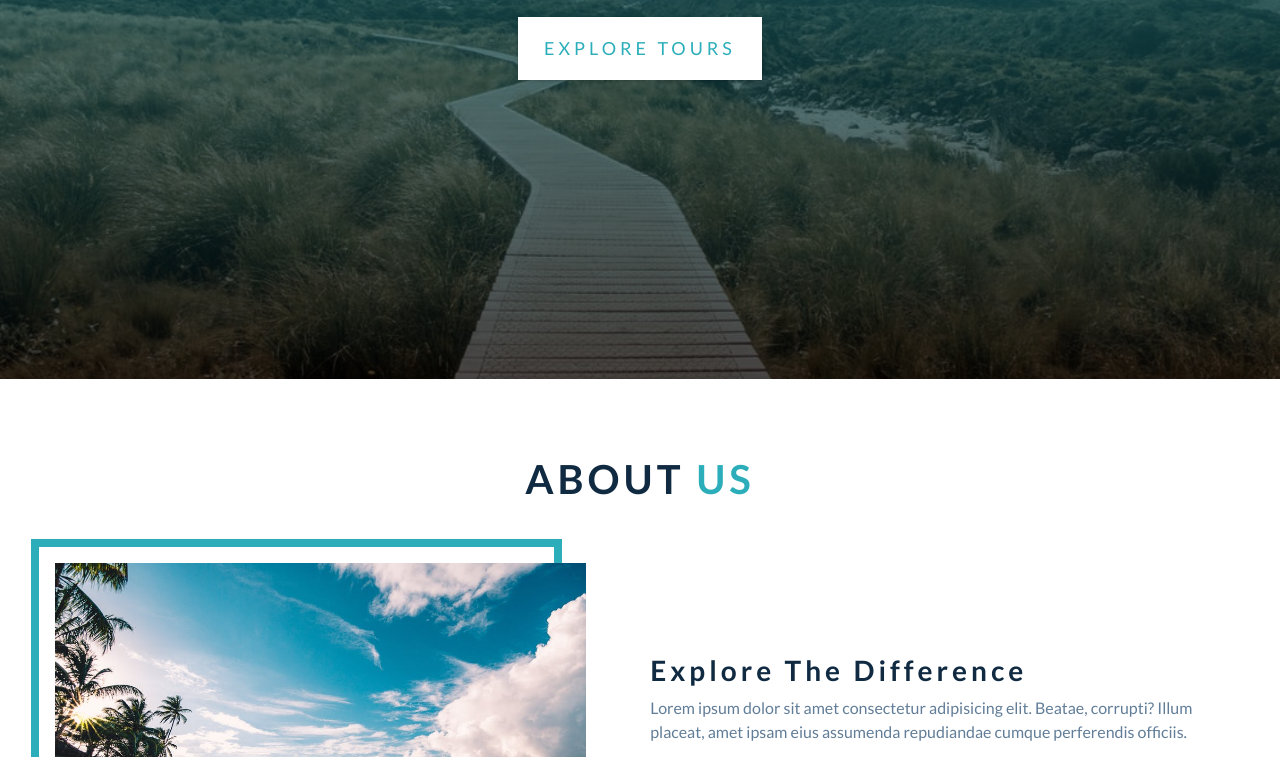
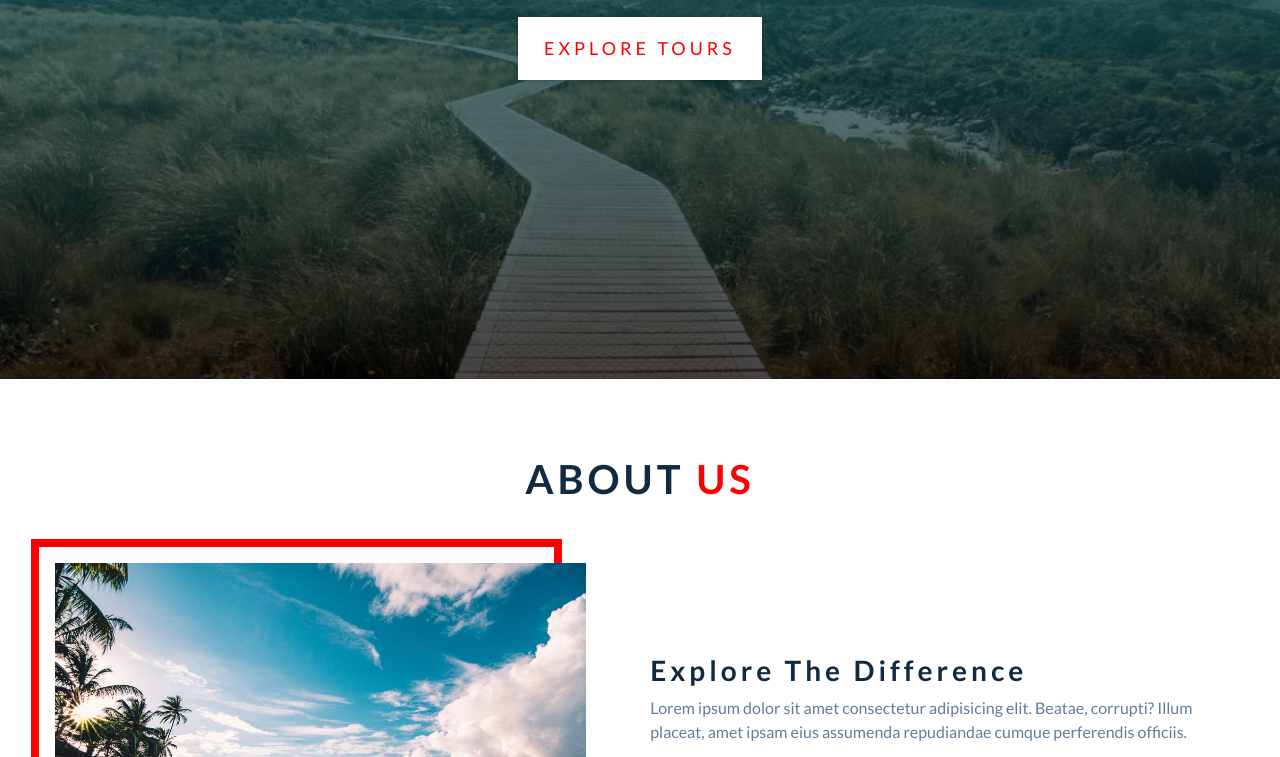
Before and after one commit to hedzervargas/backroads_remade, a plain HTML site: page index.html in a window 1280 px wide. Shown: the part 421-1178 px from the top of the page. Drawn offline with Linux system fonts and the light colour scheme.

Commit message:
primary color -> red

```diff
--- a/css/styles.css
+++ b/css/styles.css
@@ -19,6 +19,7 @@ Variables
   --clr-primary-4: hsl(184, 77%, 34%);
   /* primary/main color */
   --clr-primary-5: hsl(185, 62%, 45%);
+  --clr-primary-5: red;
   /* lighter shades of primary color */
   --clr-primary-6: hsl(185, 57%, 50%);
   --clr-primary-7: hsl(184, 65%, 59%);
```
